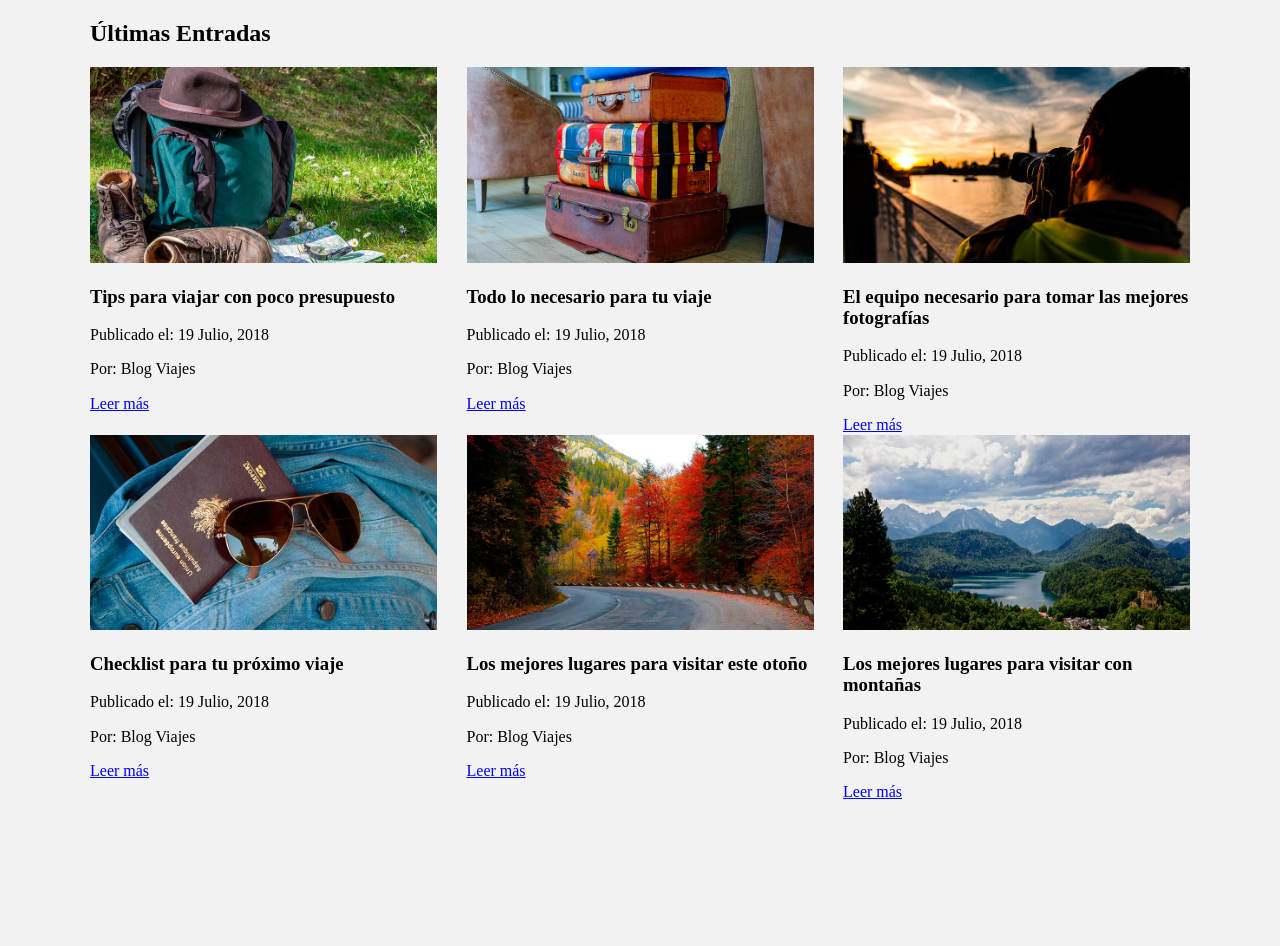
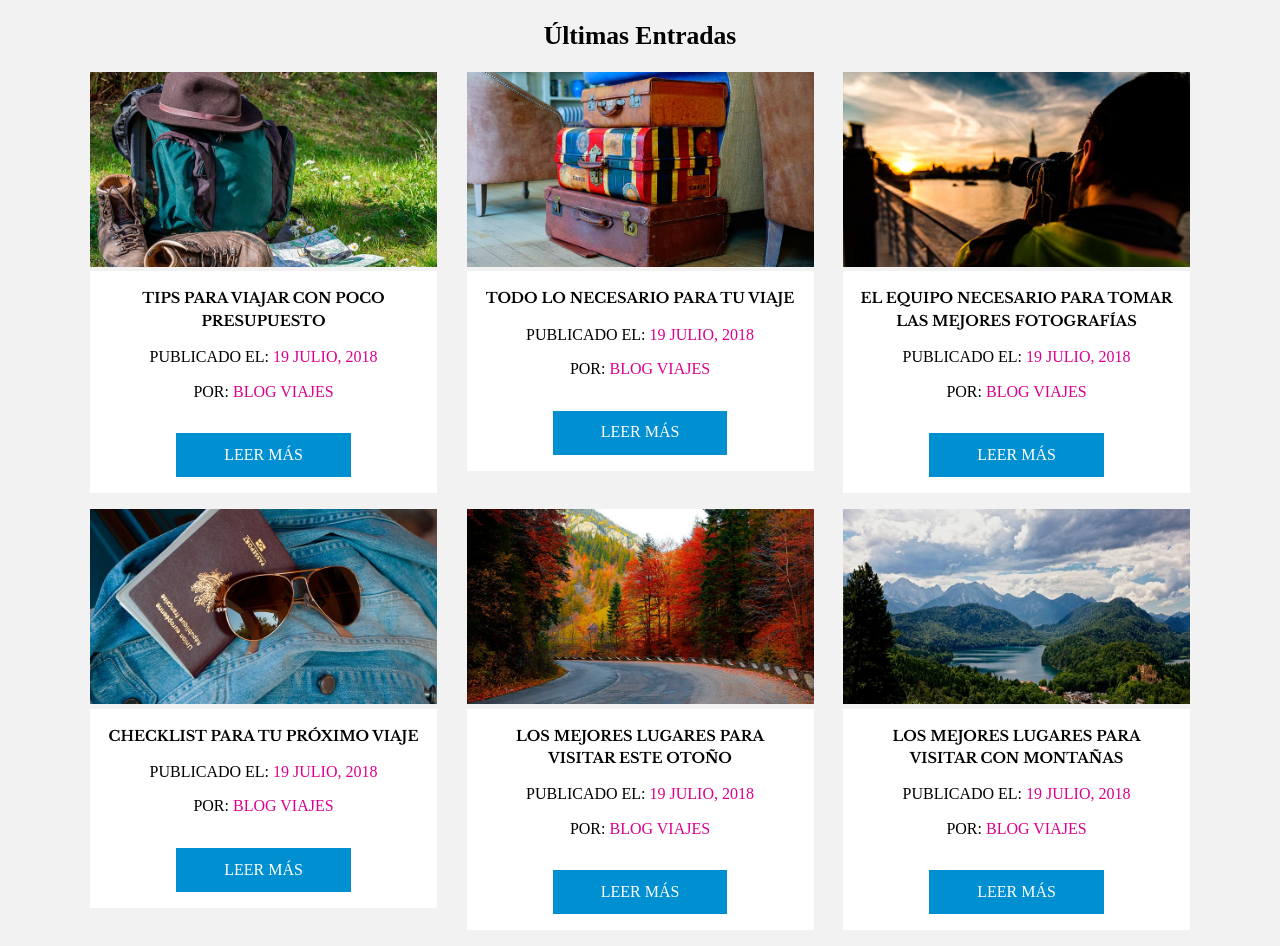
Before and after one commit to eacevedof/prj_flexbox, a plain HTML site: page udemy_cssgrid_flexbox/seccion_03/app/index.html in a window 1280 px wide. Before the commit the page ends 802 px from the top, so only its background shows below. Drawn offline with nearby package versions, Linux system fonts and the light colour scheme.

Commit message:
fin sec3 cards

```diff
--- a/udemy_cssgrid_flexbox/seccion_03/app/css/styles.css
+++ b/udemy_cssgrid_flexbox/seccion_03/app/css/styles.css
@@ -16,7 +16,18 @@ img {
 }
 
 h2 {
-  flex:0 1 100%/*para que no crezca*/
+  flex:0 1 100%;/*para que no crezca*/
+  /*border: 1px solid red;*/
+  text-align: center; /*
+  este elmento ocupa toda la linea y con align-center se centra
+  centrar título
+  */
+  font-size: 1.6rem;
+}
+h3 {
+  font-family: "Libre Baskerville", serif;
+  margin:0;
+  font-weight: 700;
 }
 
 @media screen and (min-width:480px){
@@ -57,3 +68,49 @@ h2 {
   }
 
 }/*media 768px*/
+
+/*
+<article>
+  <div.contenido>
+    h3
+    p
+    a
+*/
+.contenido {
+  background-color: #fff;
+  margin-bottom: 1rem;
+  padding:1rem;
+  text-transform: uppercase; /*a mayúsculas*/
+  text-align: center; /*
+  centra los elementos
+   h3,p y a
+  */
+}
+
+.contenido h3{
+  text-align: center; /*se centra el título*/
+  font-size: .9rem;
+  line-height: 1.4rem; /*altura de la linea del texto*/
+}
+
+.contenido span{
+  color: #db008d
+}
+
+/*
+<a>Leer más<a/>
+*/
+.boton {
+  background-color: #008fd1;
+  color: #fff;
+  padding: .8rem 3rem;
+  margin-top: 1rem;
+  /*
+  esta separación no funciona por si sola ya que los <a> usan por defecto el display:inline
+  si lo dejo como block ocuparía toda la fila y el texto no estaria centrado
+  como inline-block emularia a un bloque de texto en una linea
+  */
+  display: inline-block;
+  text-decoration: none; /*quito el subrayado*/
+  align-self: center;
+}
```
Also changed, not shown: 1 other file.
